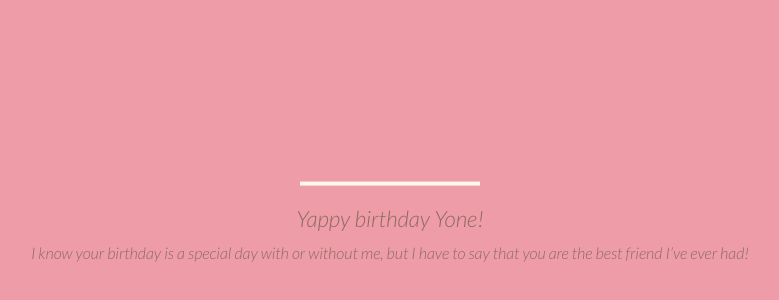
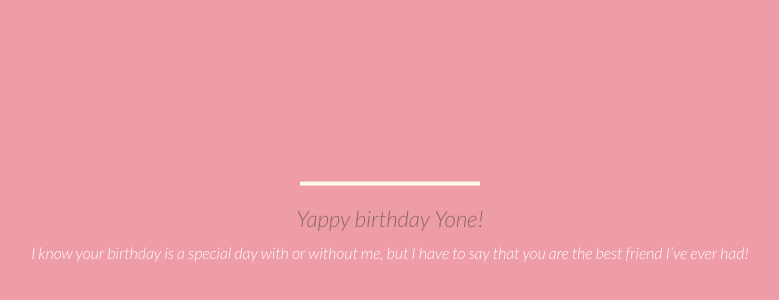
Before and after one commit to SamuelMaculuve/SamuelMaculuve.github.io, a plain HTML site: page index.html in a window 1280 px wide. Shown: the part 134-434 px from the top of the page, without its empty margins (250-1029 px from the left). Drawn offline with nearby package versions, Linux system fonts and the light colour scheme.

Commit message:
new text

```diff
--- a/index.html
+++ b/index.html
@@ -296,7 +296,7 @@ https://twitter.com/marco_bf
             </svg>
             <div class="text">
                 <h1>Yappy birthday Yone!</h1>
-                <p>I know your birthday is a special day with or without me, but I have to say that you are the best friend I’ve ever had!</p>
+                <p class="text-white">I know your birthday is a special day with or without me, but I have to say that you are the best friend I’ve ever had!</p>
             </div>
         </div>
     </body>
```
